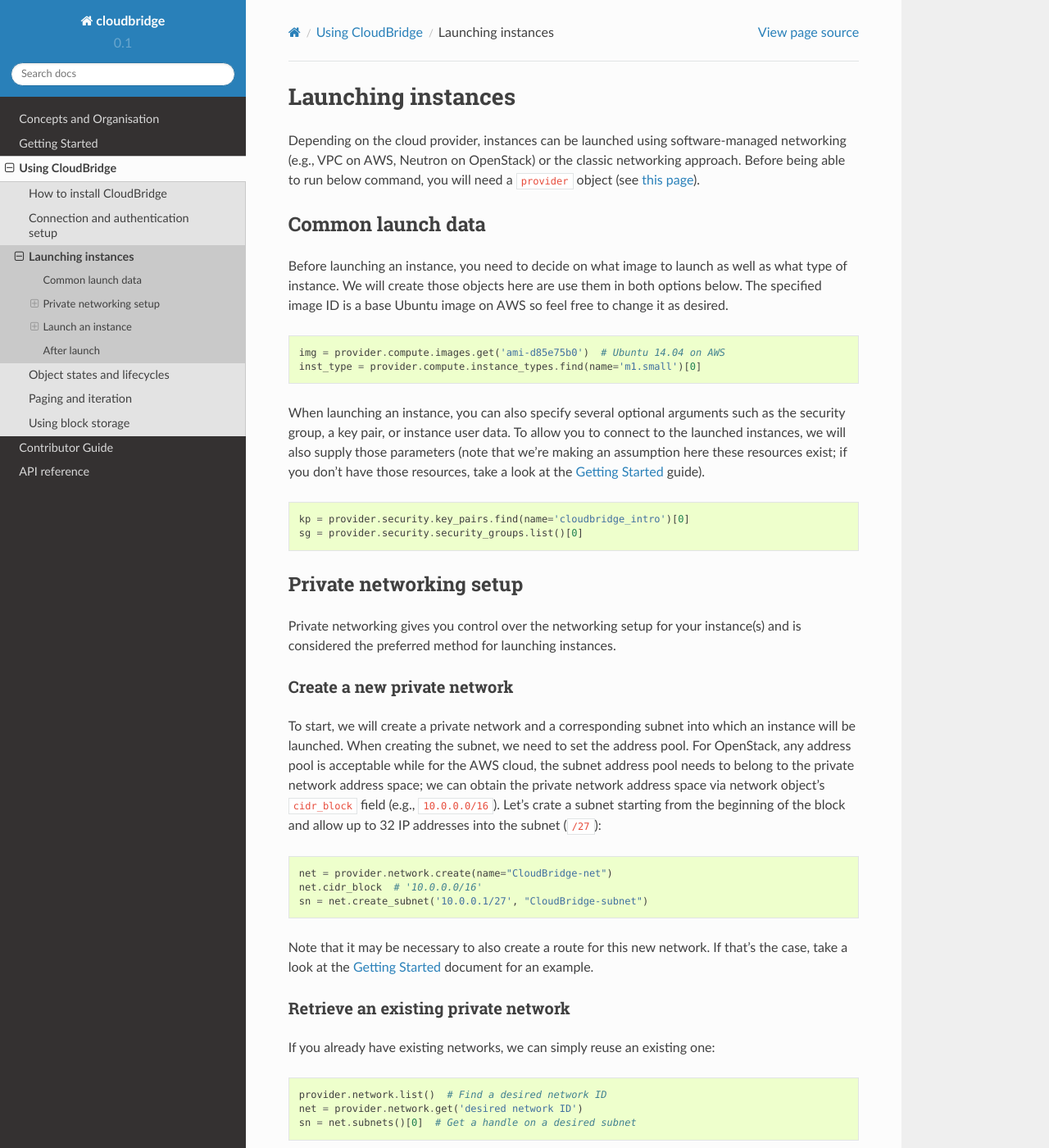
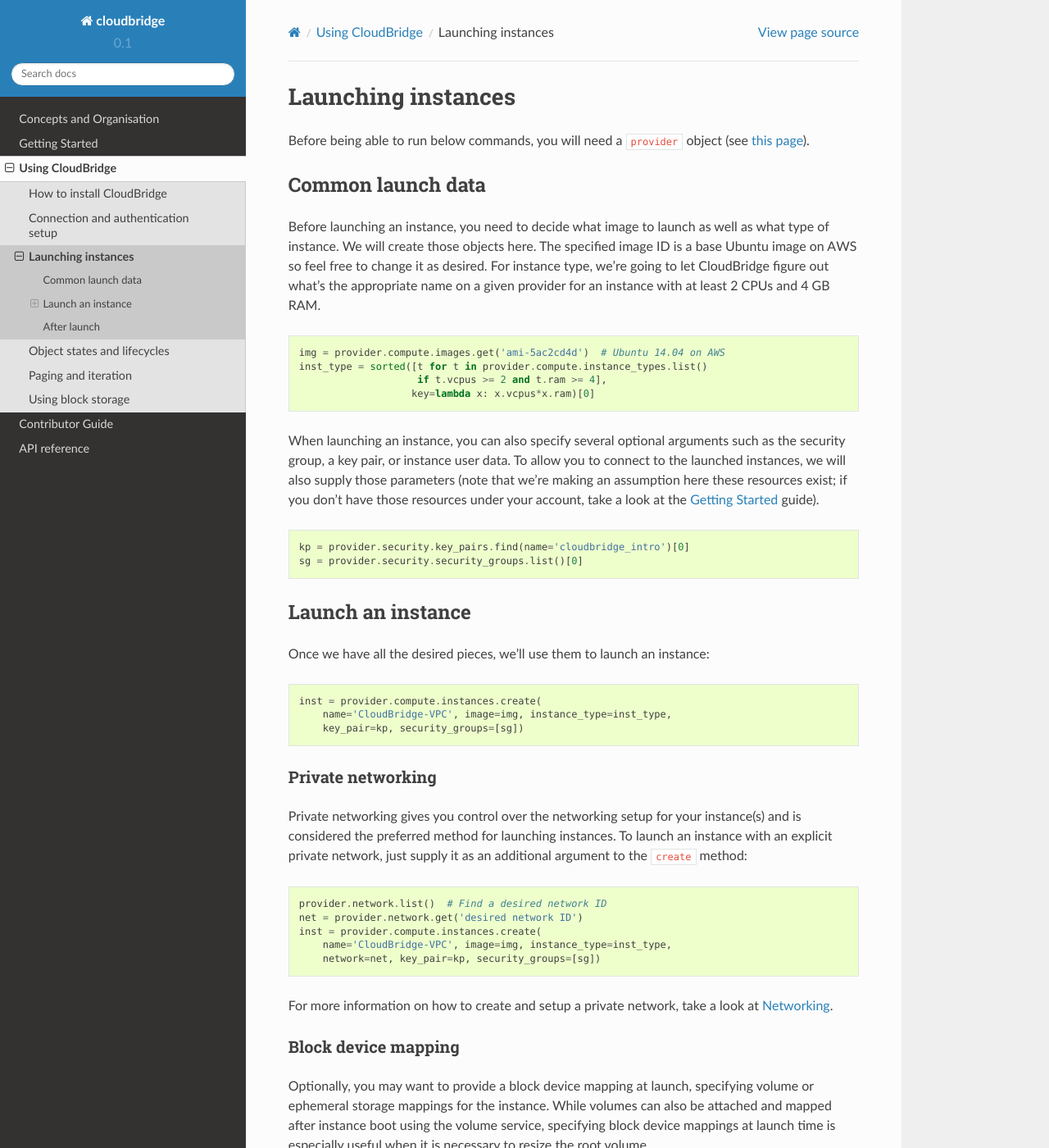
Before and after one commit to CloudVE/cloudbridge, a Sphinx documentation site: the page built from docs/topics/launch.rst, in a window 1280 px wide and 1400 px high. Shown: the whole window at 82% size. Built offline with Sphinx 7.4.7 and the Read the Docs theme 2.0.0, drawn with Linux system fonts in a browser that asks for light colours; some of the changed text lies outside the part shown.

Commit message:
Update docs for the new Instance.create method's network parameter

```diff
--- a/docs/topics/launch.rst
+++ b/docs/topics/launch.rst
@@ -1,110 +1,63 @@
 Launching instances
 ===================
-Depending on the cloud provider, instances can be launched using
-software-managed networking (e.g., VPC on AWS, Neutron on OpenStack) or the
-classic networking approach. Before being able to run below command, you will
-need a ``provider`` object (see `this page <setup.html>`_).
+Before being able to run below commands, you will need a ``provider`` object
+(see `this page <setup.html>`_).
 
 Common launch data
 ------------------
-Before launching an instance, you need to decide on what image to launch
-as well as what type of instance. We will create those objects here are use
-them in both options below. The specified image ID is a base Ubuntu image on
-AWS so feel free to change it as desired.
+Before launching an instance, you need to decide what image to launch
+as well as what type of instance. We will create those objects here. The
+specified image ID is a base Ubuntu image on AWS so feel free to change it as
+desired. For instance type, we're going to let CloudBridge figure out what's
+the appropriate name on a given provider for an instance with at least 2 CPUs
+and 4 GB RAM.
 
 .. code-block:: python
 
-    img = provider.compute.images.get('ami-d85e75b0')  # Ubuntu 14.04 on AWS
-    inst_type = provider.compute.instance_types.find(name='m1.small')[0]
+    img = provider.compute.images.get('ami-5ac2cd4d')  # Ubuntu 14.04 on AWS
+    inst_type = sorted([t for t in provider.compute.instance_types.list()
+                        if t.vcpus >= 2 and t.ram >= 4],
+                       key=lambda x: x.vcpus*x.ram)[0]
 
 When launching an instance, you can also specify several optional arguments
 such as the security group, a key pair, or instance user data. To allow you to
 connect to the launched instances, we will also supply those parameters (note
 that we're making an assumption here these resources exist; if you don't have
-those resources, take a look at the `Getting Started <../getting_started.html>`_
-guide).
+those resources under your account, take a look at the
+`Getting Started <../getting_started.html>`_ guide).
 
 .. code-block:: python
 
     kp = provider.security.key_pairs.find(name='cloudbridge_intro')[0]
     sg = provider.security.security_groups.list()[0]
 
-Private networking setup
-------------------------
-Private networking gives you control over the networking setup for your
-instance(s) and is considered the preferred method for launching instances.
-
-Create a new private network
-~~~~~~~~~~~~~~~~~~~~~~~~~~~~
-To start, we will create a private network and a corresponding subnet into
-which an instance will be launched. When creating the subnet, we need to
-set the address pool. For OpenStack, any address pool is acceptable while for
-the AWS cloud, the subnet address pool needs to belong to the private network
-address space; we can obtain the private network address space via
-network object's ``cidr_block`` field (e.g., ``10.0.0.0/16``). Let's crate a
-subnet starting from the beginning of the block and allow up to 32 IP addresses
-into the subnet (``/27``):
+Launch an instance
+------------------
+Once we have all the desired pieces, we'll use them to launch an instance:
 
 .. code-block:: python
 
-    net = provider.network.create(name="CloudBridge-net")
-    net.cidr_block  # '10.0.0.0/16'
-    sn = net.create_subnet('10.0.0.1/27', "CloudBridge-subnet")
+    inst = provider.compute.instances.create(
+        name='CloudBridge-VPC', image=img, instance_type=inst_type,
+        key_pair=kp, security_groups=[sg])
 
-Note that it may be necessary to also create a route for this new network. If
-that's the case, take a look at the
-`Getting Started <../getting_started.html>`_ document for an example.
-
-Retrieve an existing private network
-~~~~~~~~~~~~~~~~~~~~~~~~~~~~~~~~~~~~
-If you already have existing networks, we can simply reuse an existing one:
+Private networking
+~~~~~~~~~~~~~~~~~~
+Private networking gives you control over the networking setup for your
+instance(s) and is considered the preferred method for launching instances. To
+launch an instance with an explicit private network, just supply it as an
+additional argument to the ``create`` method:
 
 .. code-block:: python
 
     provider.network.list()  # Find a desired network ID
     net = provider.network.get('desired network ID')
-    sn = net.subnets()[0]  # Get a handle on a desired subnet
+    inst = provider.compute.instances.create(
+        name='CloudBridge-VPC', image=img, instance_type=inst_type,
+        network=net, key_pair=kp, security_groups=[sg])
 
-Launch an instance
-------------------
-Once we have a handle on a private network, we'll define a launch configuration
-object to aggregate all the launch configuration options. The launch config
-can contain other launch options, such as the block storage mappings (see
-below). Finally, we can launch the instance:
-
-.. code-block:: python
-
-    lc = provider.compute.instances.create_launch_config()
-    lc.add_network_interface(net.id)
-    inst = provider.compute.instances.create(
-        name='CloudBridge-VPC', image=img,  instance_type=inst_type,
-        launch_config=lc, key_pair=kp, security_groups=[sg])
-
-.. warning::
-
-    CloudBridge version 0.1.0 does not uniformly deal with network abstractions
-    for AWS and OpenStack providers. AWS takes a subnet ID for it's launch
-    config while OpenStack takes a network ID. As a result, the user needs to
-    make this distinction in their code and supply the correct value. For
-    example, for AWS, above code needs to look like the following:
-    ``lc.add_network_interface(sn.id)``. This has been corrected in newer code.
-
-Launch with default networking
-~~~~~~~~~~~~~~~~~~~~~~~~~~~~~~
-Launching an instance with the default networking model is straightforward,
-only needing to specify the basic parameters. This will only work for the case
-a default network exists for your account, which is provider-dependent and may
-not necessarily exist.
-
-For the case of AWS, an instance will be launched into the VPC where the
-specified security group belongs to. If no security group is specified, the
-instance will get launched into the *default* VPC, assuming such VPC exists.
-
-.. code-block:: python
-
-    inst = provider.compute.instances.create(
-        name='CloudBridge-basic', image=img, instance_type=inst_type,
-        key_pair=kp, security_groups=[sg])
+For more information on how to create and setup a private network, take a look
+at `Networking <./networking.html>`_.
 
 Block device mapping
 ~~~~~~~~~~~~~~~~~~~~
```
Also changed, not shown: docs/getting_started.rst (+7 -24 lines), docs/topics/networking.rst (added, +50 -0 lines).
